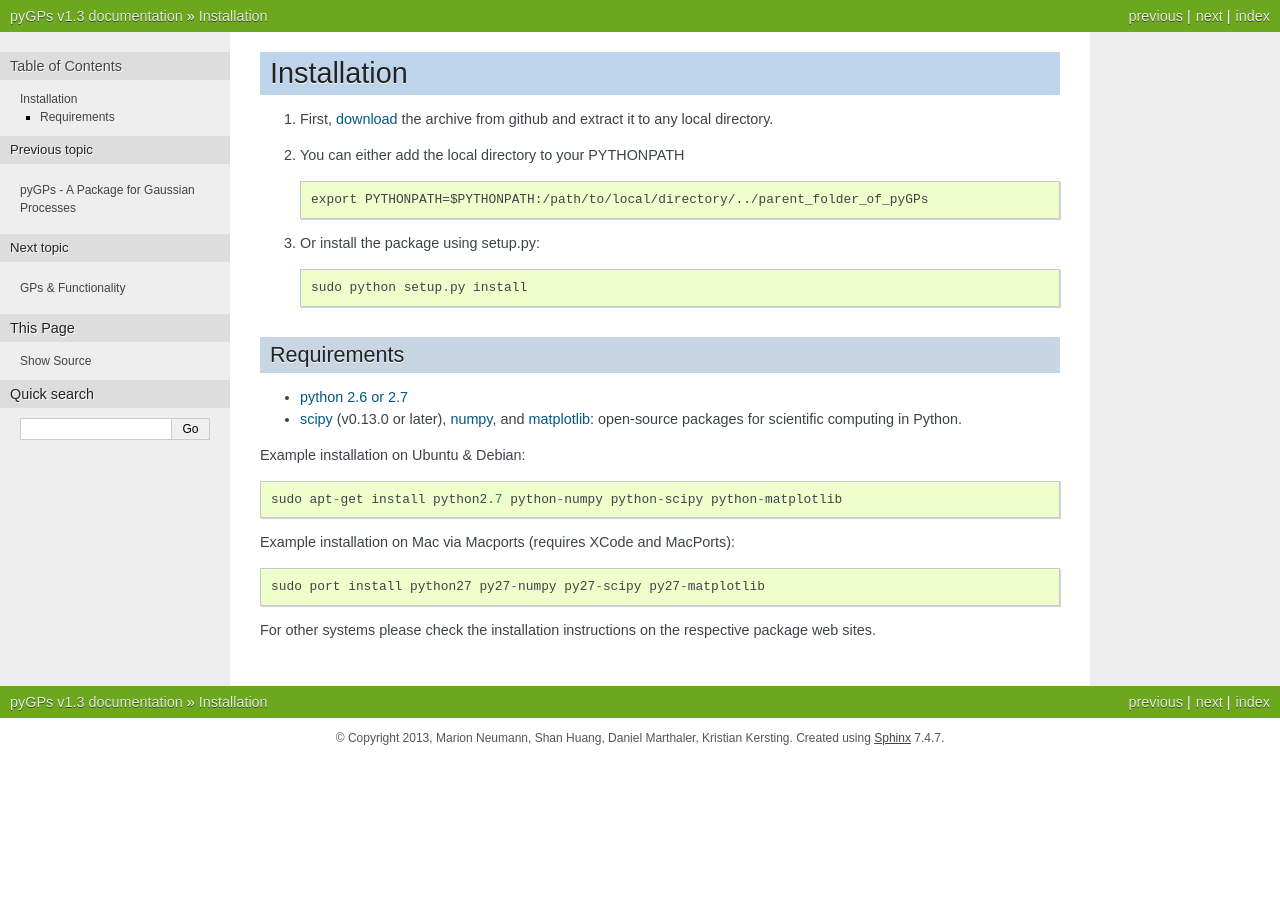
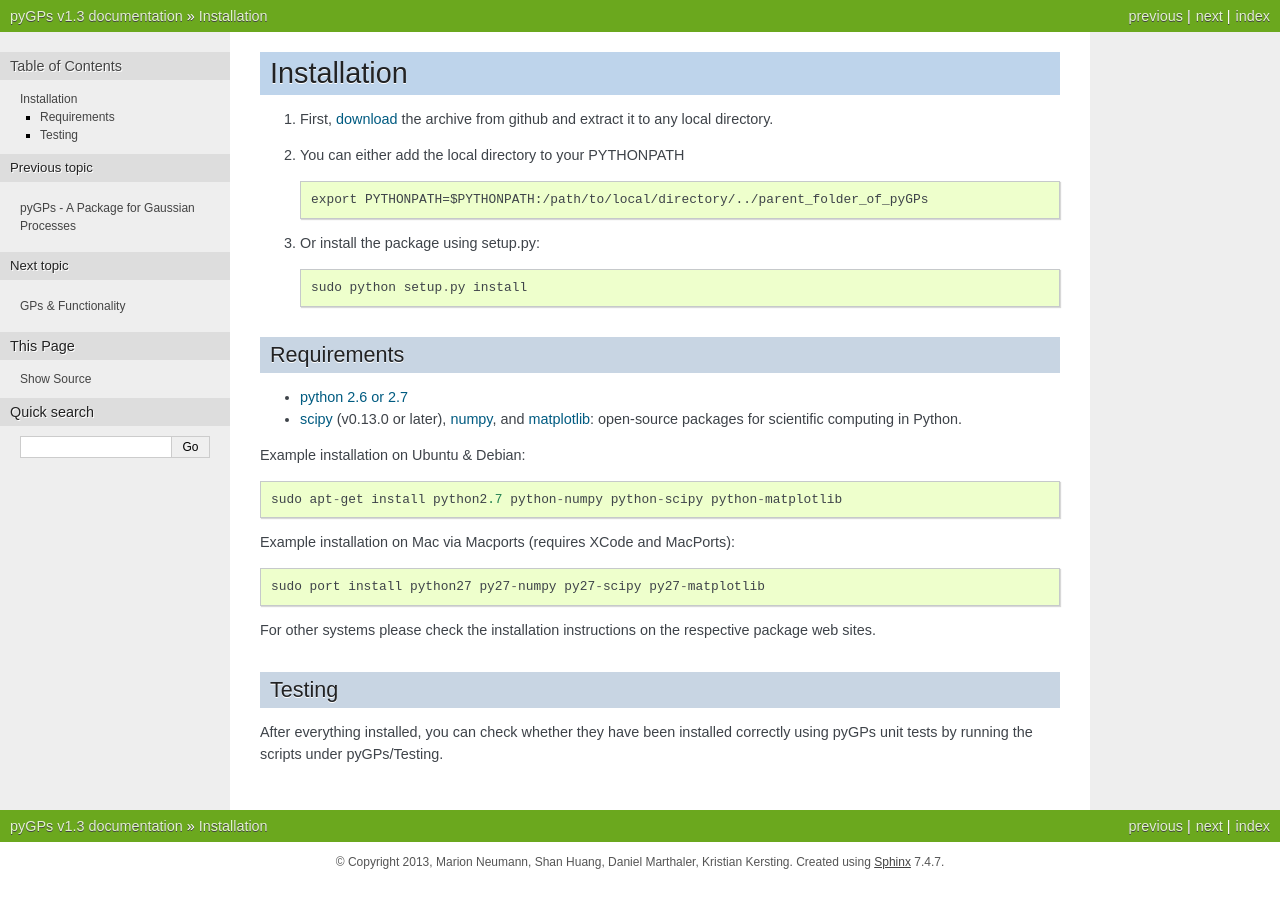
Before and after one commit to marionmari/pyGPs, a Sphinx documentation site: the page built from doc/source/Install.rst, in a window 1280 px wide. Built offline with Sphinx 7.4.7, drawn with Linux system fonts in a browser that asks for light colours; formulas are drawn with MathJax 3.

Commit message:
test section added in install page

```diff
--- a/doc/source/Install.rst
+++ b/doc/source/Install.rst
@@ -35,3 +35,9 @@ Example installation on Mac via Macports (requires XCode and MacPorts)::
 
 
 For other systems please check the installation instructions on the respective package web sites.
+
+
+Testing
+---------------
+After everything installed, you can check whether they have been installed correctly using pyGPs unit tests by
+running the scripts under pyGPs/Testing.
```
Also changed, not shown: 7 other files.
